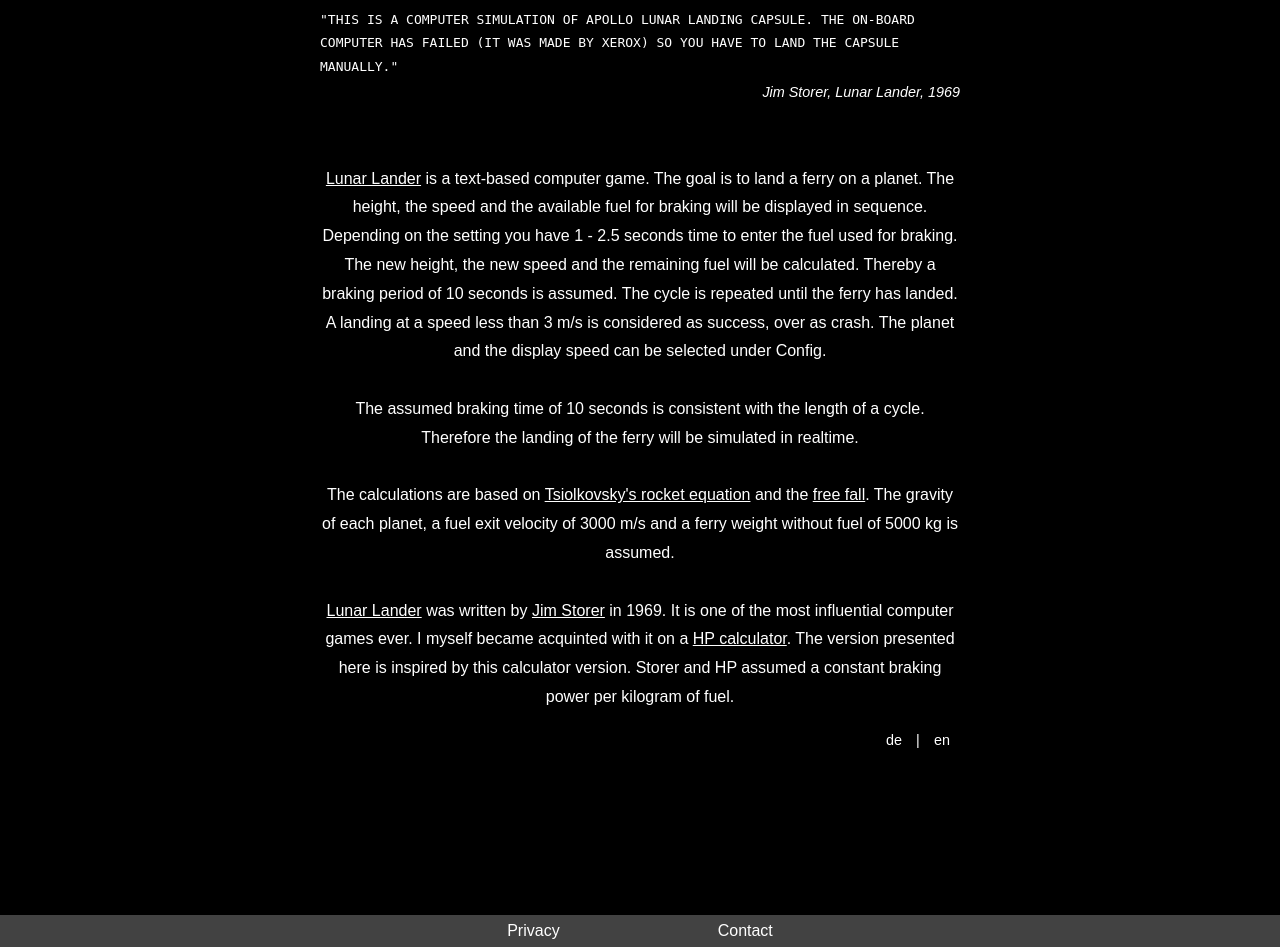
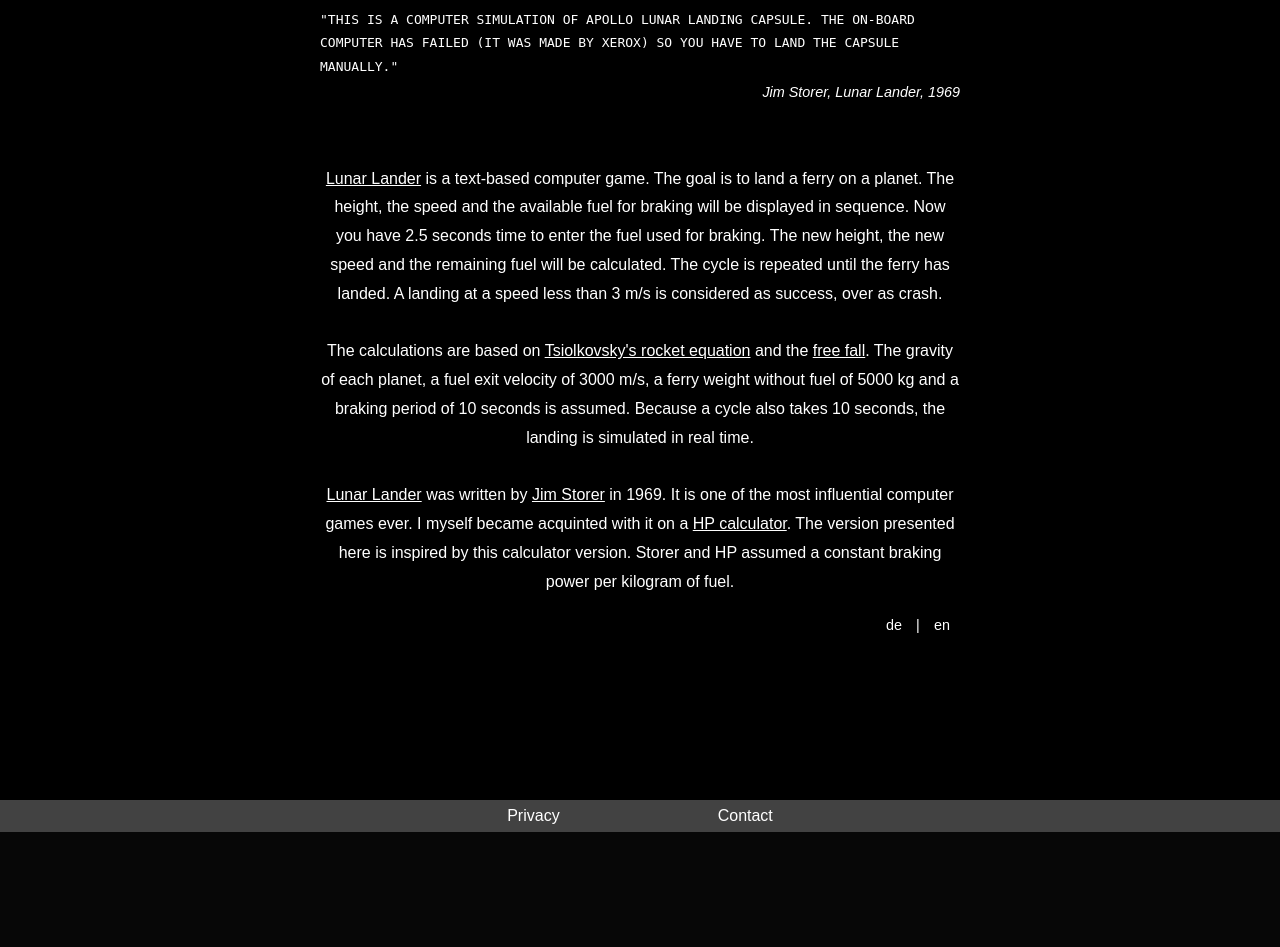
Before and after one commit to strenkel/lunarlander, a PHP site: page /help.html in a window 1280 px wide. Shown: the part 184-1131 px from the top of the page. After the commit the page ends 1016 px from the top, so only its background shows below. Run offline with PHP 8.4, Linux system fonts and the light colour scheme.

Commit message:
add android link; remove cycle from info text; small layout adaption

```diff
--- a/contact.html
+++ b/contact.html
@@ -34,6 +34,9 @@
       <a href="http://omerkel.github.io/rocketscience/html5/src/">Rocket Science</a> by Oliver Merkel<br>
       <a href="http://moonlander.seb.ly/">Lunar Lander</a> by Seb Lee-Delisle<br>
       <a href="http://moonlander.eu/">Moon Lander</a> by webparking
+      <br><br>
+      Available as <a href="http://www.lunarlander.de">Web App</a> and
+      <a href="https://play.google.com/store/apps/details?id=de.stefantrenkel.lunarlander">Android App</a>.
     </div>
 
     <div id="footer">
--- a/css/main.css
+++ b/css/main.css
@@ -32,9 +32,9 @@ input, select {
 
 select {
   text-align: center;
-  font-size: 1.8em;
-  height: 2.2em;
-  width: 12em;
+  font-size: 1.6em;
+  height: 3em;
+  width: 11em;
 }
 
 select option {
@@ -105,7 +105,7 @@ select option:last-child {
 
 .text-page .content {
   text-align: center;
-  padding: 12em 0;
+  padding: 12em 6%;
   line-height: 1.8em;
 }
 
--- a/help.html
+++ b/help.html
@@ -32,43 +32,43 @@
     <br>
     <br>
     <div id="text-de">
-      <a href="https://de.wikipedia.org/wiki/Lunar_Lander">Lunar Lander</a> ist ein textbasiertes Computerspiel. Ziel ist es, mit einer Fähre auf einem Planeten zu landen. Angezeigt
+      <a href="https://de.wikipedia.org/wiki/Lunar_Lander">Lunar Lander</a> ist ein textbasiertes Computerspiel.
+      Ziel ist es, mit einer Fähre auf einem Planeten zu landen. Angezeigt
       werden nacheinander die Höhe, die Geschwindigkeit und der zur Bremsung verfügbare Treibstoff der Fähre. Anschließend
-      hat man, je nach Einstellung, 1 bis 2,5 Sekunden Zeit, den eingesetzten Treibstoff zur Bremsung einzugeben. Daraufhin
-      wird die neue Höhe, die neue Geschwindigkeit und der verbleibende Treibstoff berechnet. Es wird eine Bremsdauer von
-      10 Sekunden unterstellt. Nun wiederholt sich der Zyklus bis die Fähre gelandet ist. Eine Landung mit einer Geschwindigkeit
-      unter 3 m/s gilt als Erfolg, darüber als Crash. Der Planet und die Anzeigegeschwindigkeit kann unter Config ausgewählt
-      werden.
+      hat man 2,5 Sekunden Zeit, den eingesetzten Treibstoff zur Bremsung einzugeben. Daraufhin
+      wird die neue Höhe, die neue Geschwindigkeit und der verbleibende Treibstoff berechnet.
+      Nun wiederholt sich der Zyklus bis die Fähre gelandet ist. Eine Landung mit einer Geschwindigkeit
+      unter 3 m/s gilt als Erfolg, darüber als Crash.
       <br>
       <br> Die Berechnungen basieren auf der
       <a href="http://de.wikipedia.org/wiki/Raketengrundgleichung">Raketengrundgleichung</a>
-      und dem
-      <a href="http://de.wikipedia.org/wiki/Freier_Fall">freien Fall</a>. Die Bremsleistung pro Kilogramm Treibstoff nimmt so mit abnehmendem Fährengesamtgewicht zu. Zugrunde
-      liegt die Gravitation des jeweiligen Planeten, eine Austrittsgeschwindigkeit des Treibstoffes von 3.000 m/s und ein
-      Fährengewicht ohne Treibstoff von 5.000 kg.
+      und dem <a href="http://de.wikipedia.org/wiki/Freier_Fall">freien Fall</a>.
+      Die Bremsleistung pro Kilogramm Treibstoff nimmt so mit abnehmendem Fährengesamtgewicht zu.
+      Zugrunde liegt die Gravitation des jeweiligen Planeten, eine Austrittsgeschwindigkeit des Treibstoffes von 3.000 m/s, ein
+      Fährengewicht ohne Treibstoff von 5.000 kg und eine Bremsdauer je Zyklus von 10 Sekunden.
+      Da ein Zyklus ebenfalls 10 Sekunden dauert, wird die Landung in Echtzeit simuliert.
       <br>
       <br>
       <a href="http://www.technologizer.com/2009/07/19/lunar-lander/">Lunar Lander</a> wurde 1969 von
-      <a href="http://www.cs.brandeis.edu/~storer/">Jim Storer</a> geschrieben. Es ist eines der einflußreichsten Computerspiele aller Zeiten. Ich selbst habe es in den
-      70ziger Jahren auf einem
-      <a href="http://www.hpmuseum.org/">HP Taschenrechner</a> kennen gelernt. Die hier vorgestellte Version ist dieser Taschenrechner-Version nachempfunden.
+      <a href="http://www.cs.brandeis.edu/~storer/">Jim Storer</a> geschrieben. Es ist eines der einflußreichsten Computerspiele aller Zeiten.
+      Ich selbst habe es in den 70ziger Jahren auf einem <a href="http://www.hpmuseum.org/">HP Taschenrechner</a> kennen gelernt.
+      Die hier vorgestellte Version ist dieser Taschenrechner-Version nachempfunden.
       Sowohl bei Storer als auch bei HP wurde eine konstante Bremsleistungen pro Kilogramm Treibstoff unterstellt.
     </div>
     <div id="text-en">
-      <a href="https://en.wikipedia.org/wiki/Lunar_Lander_%28video_game_series%29">Lunar Lander</a> is a text-based computer game. The goal is to land a ferry on a planet. The height, the speed and
-      the available fuel for braking will be displayed in sequence. Depending on the setting you have 1 - 2.5 seconds time
-      to enter the fuel used for braking. The new height, the new speed and the remaining fuel will be calculated. Thereby
-      a braking period of 10 seconds is assumed. The cycle is repeated until the ferry has landed. A landing at a speed less
-      than 3 m/s is considered as success, over as crash. The planet and the display speed can be selected under Config.
-      <br>
-      <br> The assumed braking time of 10 seconds is consistent with the length of a cycle. Therefore the landing of the ferry
-      will be simulated in realtime.
+      <a href="https://en.wikipedia.org/wiki/Lunar_Lander_%28video_game_series%29">Lunar Lander</a> is a text-based computer game.
+      The goal is to land a ferry on a planet. The height, the speed and
+      the available fuel for braking will be displayed in sequence. Now you have 2.5 seconds time
+      to enter the fuel used for braking. The new height, the new speed and the remaining fuel will be calculated.
+      The cycle is repeated until the ferry has landed. A landing at a speed less
+      than 3 m/s is considered as success, over as crash.
       <br>
       <br> The calculations are based on
       <a href="https://en.wikipedia.org/wiki/Tsiolkovsky_rocket_equation">Tsiolkovsky's rocket equation</a>
       and the
-      <a href="https://en.wikipedia.org/wiki/Free_fall">free fall</a>. The gravity of each planet, a fuel exit velocity of 3000 m/s and a ferry weight without fuel of 5000
-      kg is assumed.
+      <a href="https://en.wikipedia.org/wiki/Free_fall">free fall</a>. The gravity of each planet, a fuel exit velocity of 3000 m/s,
+      a ferry weight without fuel of 5000 kg and a braking period of 10 seconds is assumed.
+      Because a cycle also takes 10 seconds, the landing is simulated in real time.
       <br>
       <br>
       <a href="http://www.technologizer.com/2009/07/19/lunar-lander/">Lunar Lander</a> was written by
```
